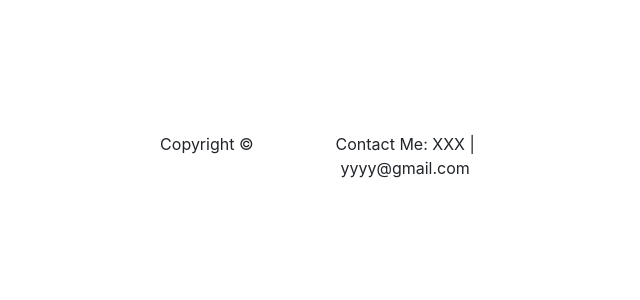
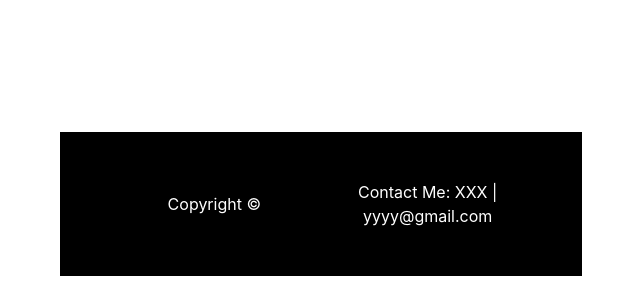
Before and after one commit to BilalBaheer/-Portfolio-With-Bootstrap, a plain HTML site: page index.html in a window 1280 px wide. Shown: the part 1881-2181 px from the top of the page, without its empty margins (273-913 px from the left). Before the commit the page ends 2085 px from the top, so only its background shows below. Drawn offline with nearby package versions, Linux system fonts and the light colour scheme; a script that the page names is missing.

Commit message:
final tocuhes

```diff
--- a/index.html
+++ b/index.html
@@ -27,11 +27,13 @@
         body {
             text-align: center;
         }
+
         .card {
             border-radius: 25px;
             width: 10rem;
             box-shadow: 0px 5px 10px 0 rgba(0, 0, 0, 0.5);
         }
+
         @media screen and (max-width: 600px) {
             #experience {
                 flex-direction: column;
@@ -96,7 +98,8 @@
         </div>
     </div>
 
-    <div class="p-3 row d-flex flex-column justify-content-center align-items-center" style="background-color:rgba(0, 0, 0, 0.1)">
+    <div class="p-3 row d-flex flex-column justify-content-center align-items-center"
+        style="background-color:rgba(0, 0, 0, 0.1)">
 
         <h3>Testimonials</h3>
 
@@ -147,12 +150,14 @@
         <h3>Schdule With Me</h3>
         <!-- Calendly inline widget begin -->
         <div class="calendly-inline-widget container"
-        data-url="https://calendly.com/abilal-1/60min?background_color=f4f7ff"
+            data-url="https://calendly.com/abilal-1/60min?background_color=f4f7ff"
             style="min-width:320px;height:630px;"></div>
         <script type="text/javascript" src="https://assets.calendly.com/assets/external/widget.js"></script>
         <!-- Calendly inline widget end -->
+
         <div>
-            <div class="container row">
+            <div class="p-5 row d-flex justify-content-center align-items-center text-white"
+                style="background-color: #000000;">
                 <div class="col">
                     <p> Copyright &copy; </p>
                 </div>
```
